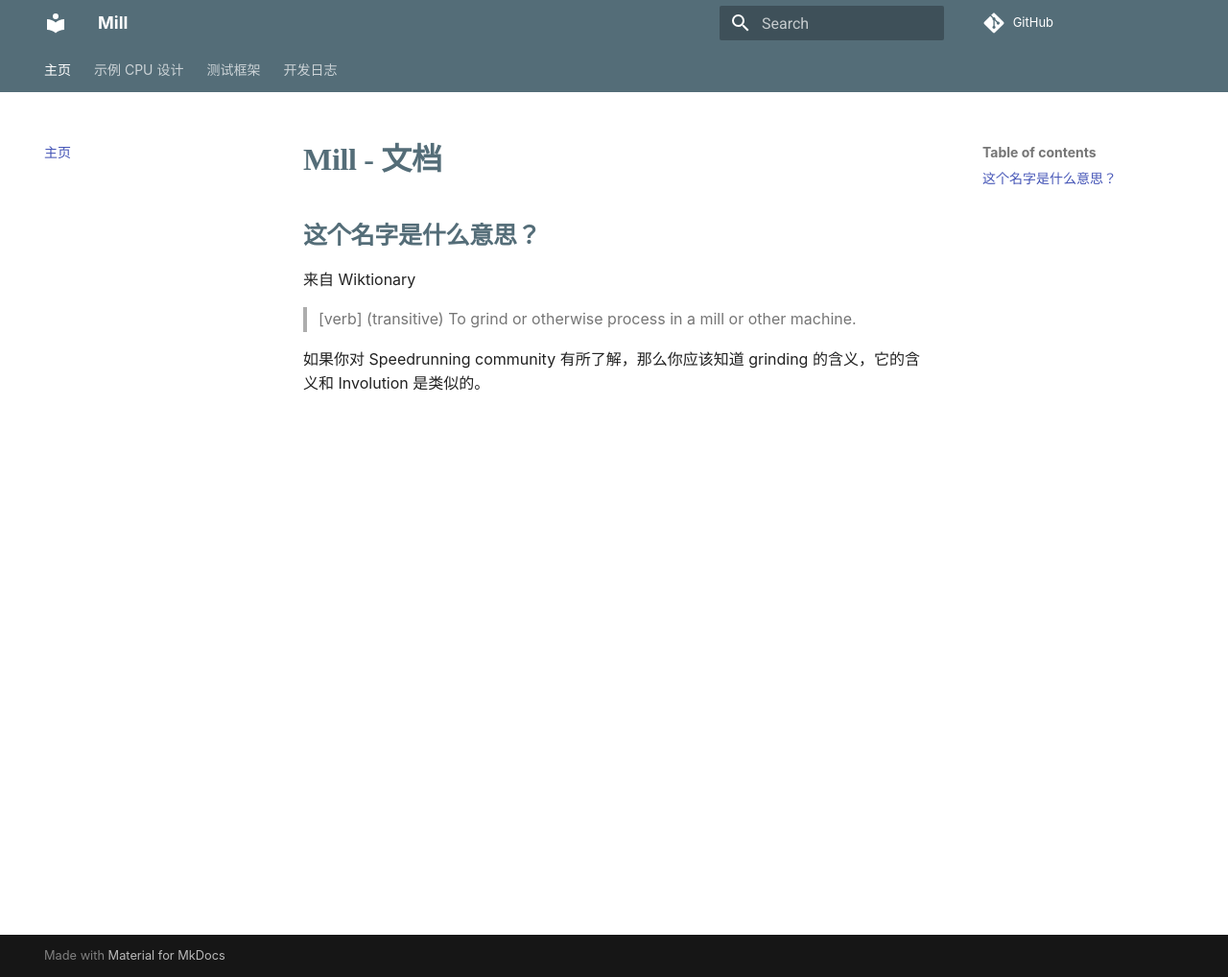
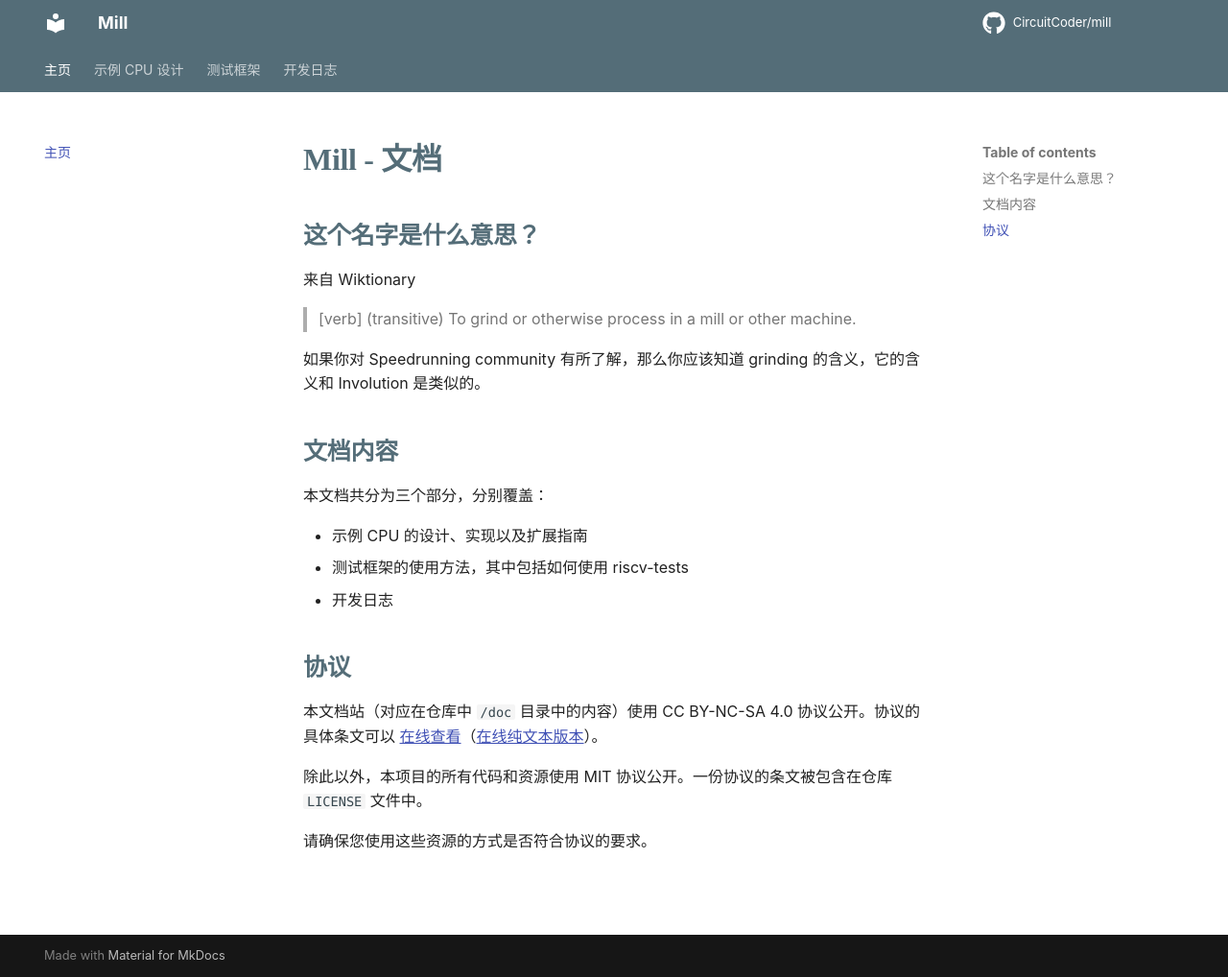
Before and after one commit to CircuitCoder/mill, an MkDocs documentation site: the page built from doc/docs/index.md, in a window 1280 px wide and 1018 px high. Shown: the whole window at 96% size. Built offline with MkDocs 1.6.1 and Material for MkDocs 9.7.7, drawn with Linux system fonts in a browser that asks for light colours; some web fonts are replaced; comment, search, counter and statistics services are not loaded.

Commit message:
Updated doc

```diff
--- a/doc/docs/index.md
+++ b/doc/docs/index.md
@@ -5,3 +5,19 @@
 > \[verb\] (transitive) To grind or otherwise process in a mill or other machine.
 
 如果你对 Speedrunning community 有所了解，那么你应该知道 grinding 的含义，它的含义和 Involution 是类似的。
+
+## 文档内容
+
+本文档共分为三个部分，分别覆盖：
+
+- 示例 CPU 的设计、实现以及扩展指南
+- 测试框架的使用方法，其中包括如何使用 riscv-tests
+- 开发日志
+
+## 协议
+
+本文档站（对应在仓库中 `/doc` 目录中的内容）使用 CC BY-NC-SA 4.0 协议公开。协议的具体条文可以 [在线查看](https://creativecommons.org/licenses/by-nc-sa/4.0/legalcode)（[在线纯文本版本](https://creativecommons.org/licenses/by-nc-sa/4.0/legalcode.txt)）。
+
+除此以外，本项目的所有代码和资源使用 MIT 协议公开。一份协议的条文被包含在仓库 `LICENSE` 文件中。
+
+请确保您使用这些资源的方式是否符合协议的要求。
--- a/doc/mkdocs.yml
+++ b/doc/mkdocs.yml
@@ -1,6 +1,15 @@
 site_name: Mill
 repo_url: https://github.com/CircuitCoder/mill
+repo_name: CircuitCoder/mill
 edit_uri: edit/master/doc/docs/
+
+plugins:
+  - git-revision-date-localized:
+      type: iso_datetime
+      fallback_to_build_date: true
+      locale: zh
+      time_zone: Asia/Shanghai
+
 theme:
   name: material
   palette:
@@ -9,6 +18,8 @@
   features:
     - navigation.tabs
     - navigation.instant
+  icon:
+    repo: fontawesome/brands/github
 
 nav:
   - 主页: index.md
```
